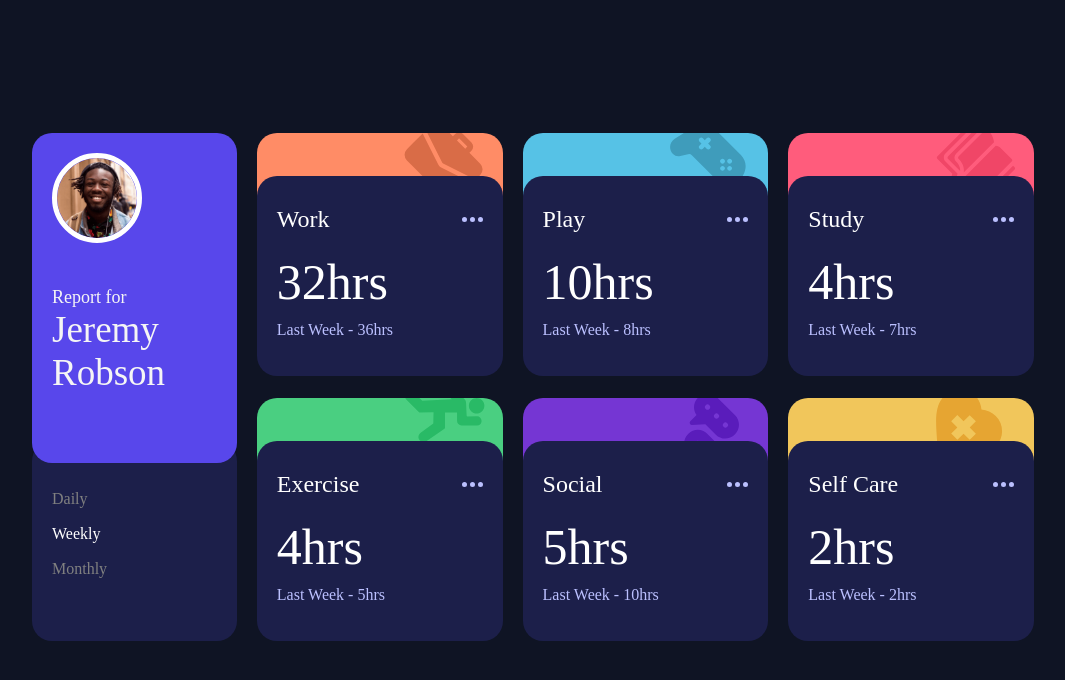
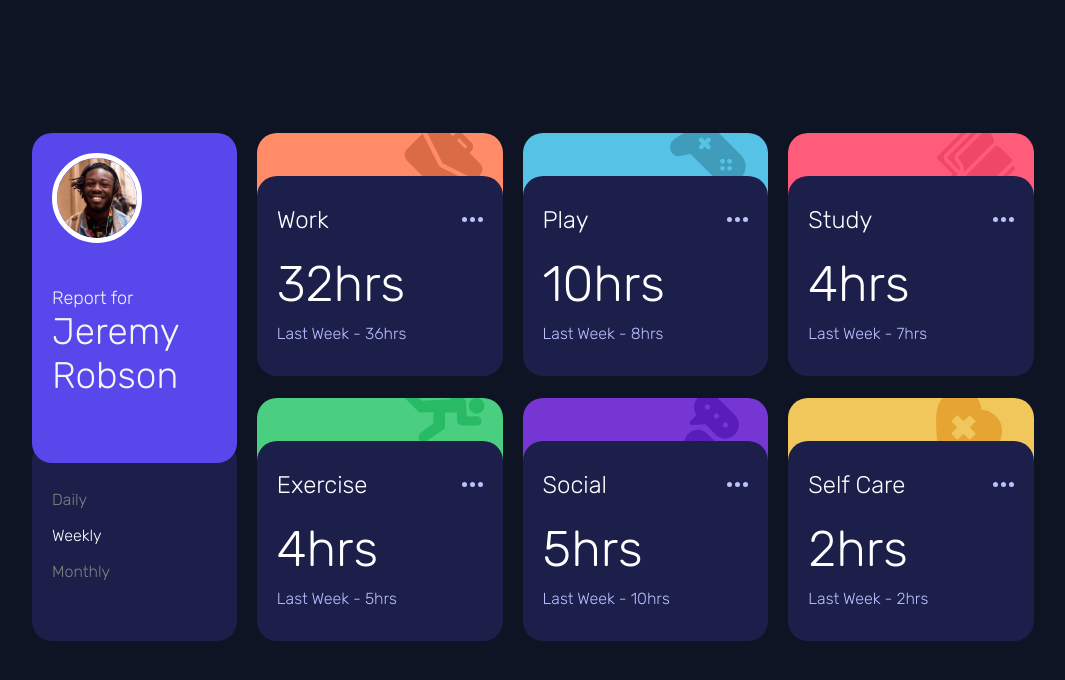
Before and after one commit to Md-Raihan-Alam/Time_Tracking_Dashboard_Main, a plain HTML site: page index.html in a window 1280 px wide. Shown: the whole page, without its empty margins (96-1161 px from the left). Drawn offline with Linux system fonts and the light colour scheme.

Commit message:
design updated
some designs has been modified

```diff
--- a/style.scss
+++ b/style.scss
@@ -1,3 +1,4 @@
+@import url("https://fonts.googleapis.com/css2?family=Rubik:wght@300&display=swap");
 $backgroundColor: hsl(226, 43%, 10%);
 $profileBackgroundColor: hsl(246, 80%, 60%);
 $profileBorderColor: white;
@@ -12,6 +13,7 @@ $socialingColor: hsl(264, 64%, 52%);
 $selfCaringColor: hsl(43, 84%, 65%);
 $mobileDesignone: 1070px;
 $mobileDesigntwo: 800px;
+$roboto-slab: "Rubik", sans-serif;
 @mixin mobile-design {
   @media (max-width: $mobileDesignone) {
     @content;
@@ -32,6 +34,7 @@ $mobileDesigntwo: 800px;
   margin: 0;
   padding: 0;
   box-sizing: border-box;
+  font-family: $roboto-slab;
 }
 body {
   background-color: $backgroundColor;
@@ -177,7 +180,6 @@ body {
     }
   }
   &_time {
-    // visibility: hidden;
     width: 80%;
     height: 480px;
     position: relative;
@@ -188,7 +190,6 @@ body {
       height: auto;
       position: absolute;
       top: 330px;
-      // flex-wrap: nowrap;
     }
     .work {
       background-color: $workingColor;
```
Also changed, not shown: style.css, 1 other file.
